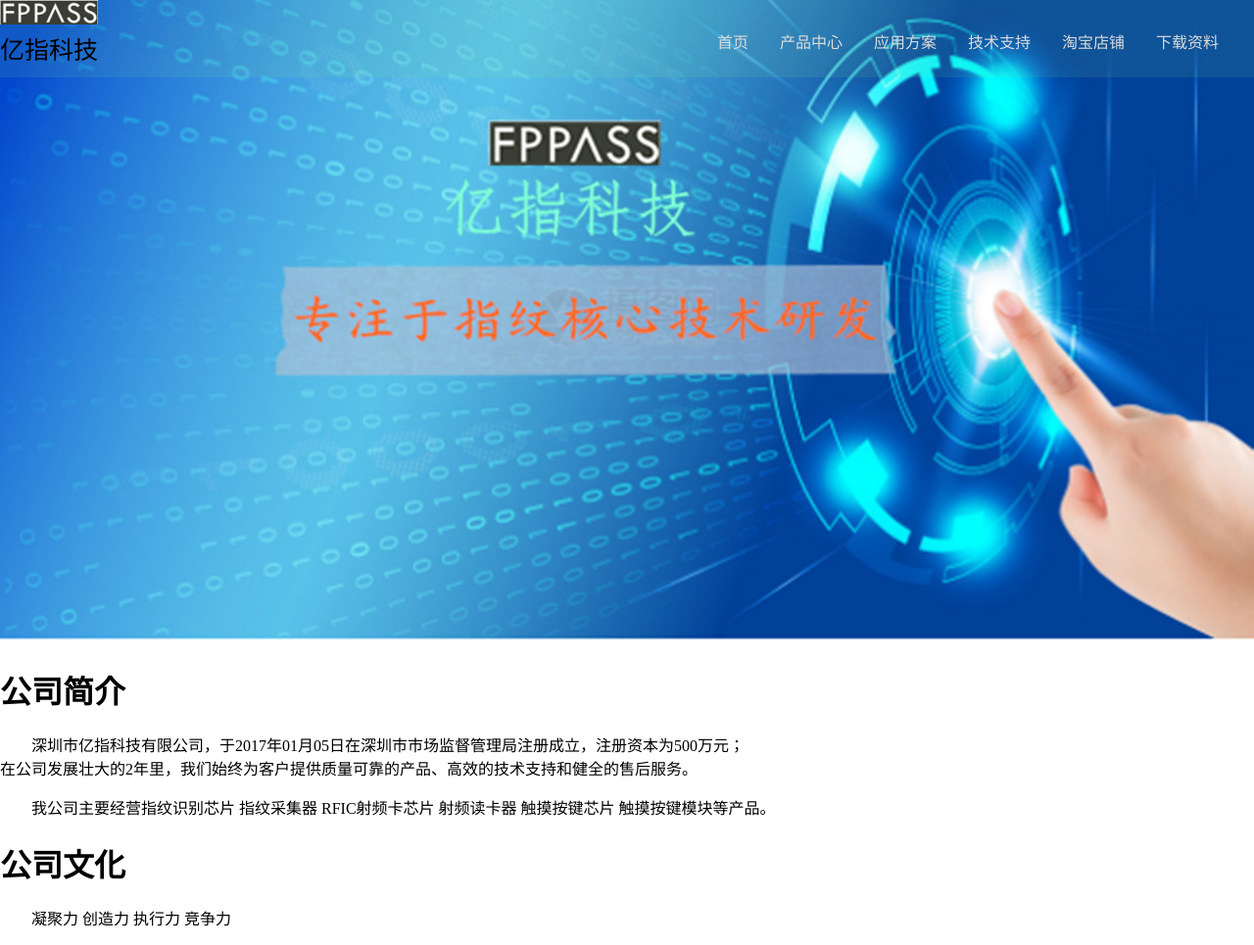
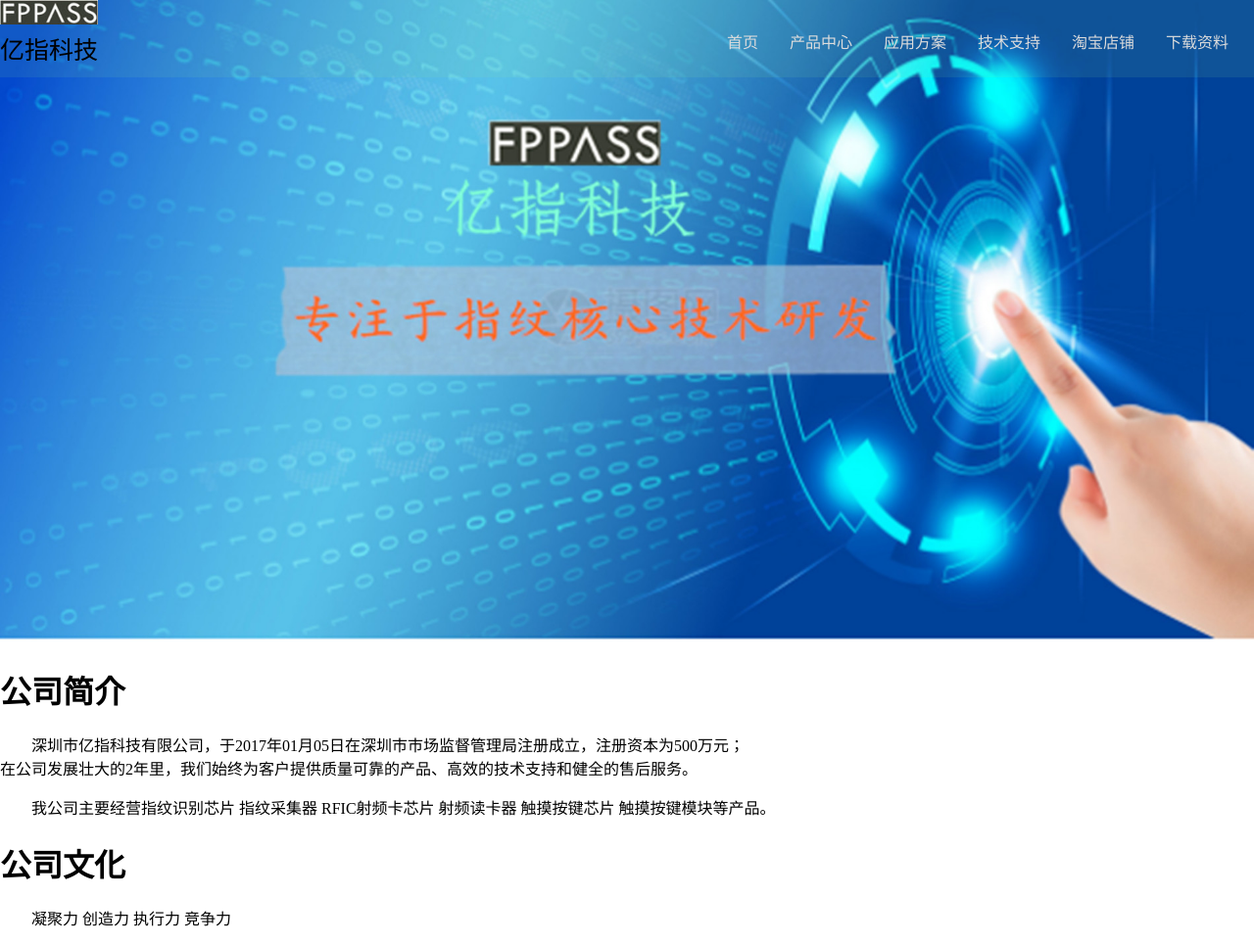
Before and after one commit to easyfp/easyfp.github.io, a Jekyll site: the page about.html, which Jekyll copies as it is, in a window 1280 px wide and 965 px high. Shown: the whole window at 98% size. Built offline with Jekyll 4.4.1, drawn with Linux system fonts in a browser that asks for light colours.

Commit message:
Update about.html

```diff
--- a/about.html
+++ b/about.html
@@ -42,27 +42,27 @@
 </head>
 <body>
              <ul>
-<a class="active"  style="text-align:center;font-size:25px"><img src="img/portfolio/7.jpg";style="position:relative;top:30px;right:500px"width="100" height="25"><br/>亿指科技</a>
+<a class="active"  style="text-align:center;font-size:25px"><img src="img/portfolio/7.jpg";style="position:relative;top:50px;right:450px"width="100" height="25"><br/>亿指科技</a>
 	         <li>
-                     <a class="page-scroll" style="top:-13px;right:20px;position:relative;" href="/_includes/download.html">下载资料</a>
+                     <a class="page-scroll" style="top:-13px;right:10px;position:relative;" href="/_includes/download.html">下载资料</a>
 
                 </li>
                 <li>
-		    <a class="page-scroll" style="top:-13px;right:20px;position:relative;" href="https://shop412428323.taobao.com">淘宝店铺</a>
+		    <a class="page-scroll" style="top:-13px;right:10px;position:relative;" href="https://shop412428323.taobao.com">淘宝店铺</a>
 
                 </li>
                 <li>
-		    <a class="page-scroll" style="top:-13px;right:20px;position:relative;" href="_blank">技术支持</a>
+		    <a class="page-scroll" style="top:-13px;right:10px;position:relative;" href="_blank">技术支持</a>
 
                 </li>
                 <li>
-                    <a class="page-scroll" style="top:-13px;right:20px;position:relative;" href="#portfolio">应用方案</a>
+                    <a class="page-scroll" style="top:-13px;right:10px;position:relative;" href="#portfolio">应用方案</a>
                 </li>
                 <li>
-                    <a class="page-scroll"  style="top:-13px;right:20px;position:relative;" href="#services">产品中心</a>
+                    <a class="page-scroll"  style="top:-13px;right:10px;position:relative;" href="#services">产品中心</a>
                 </li>
                 <li>
-                  <a class="page-scroll" style="top:-13px;right:20px;position:relative;" href="http://www.fppass.com">首页</a>
+                  <a class="page-scroll" style="top:-13px;right:10px;position:relative;" href="http://www.fppass.com">首页</a>
 
                 </li>
                   <li>
```
